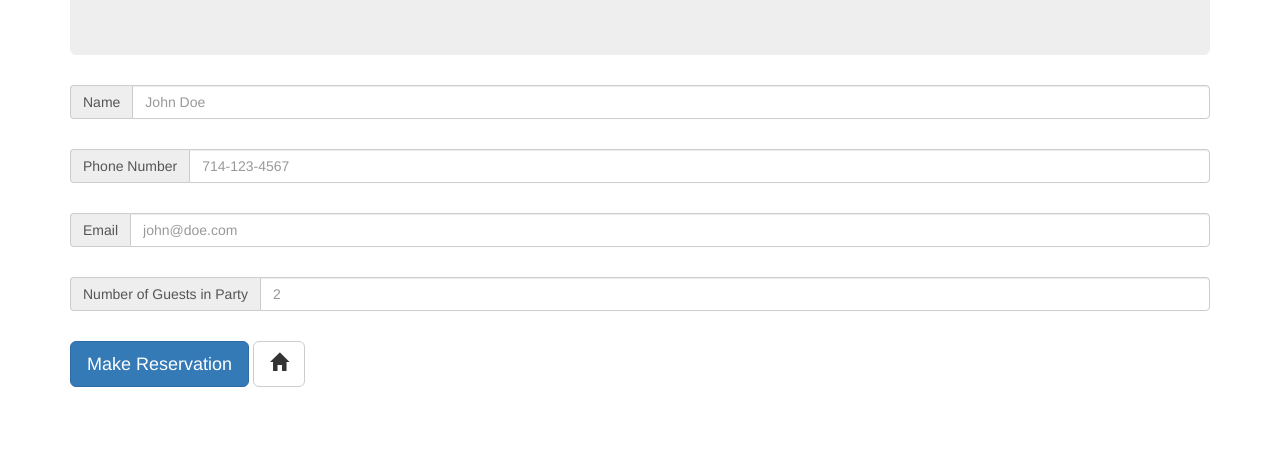
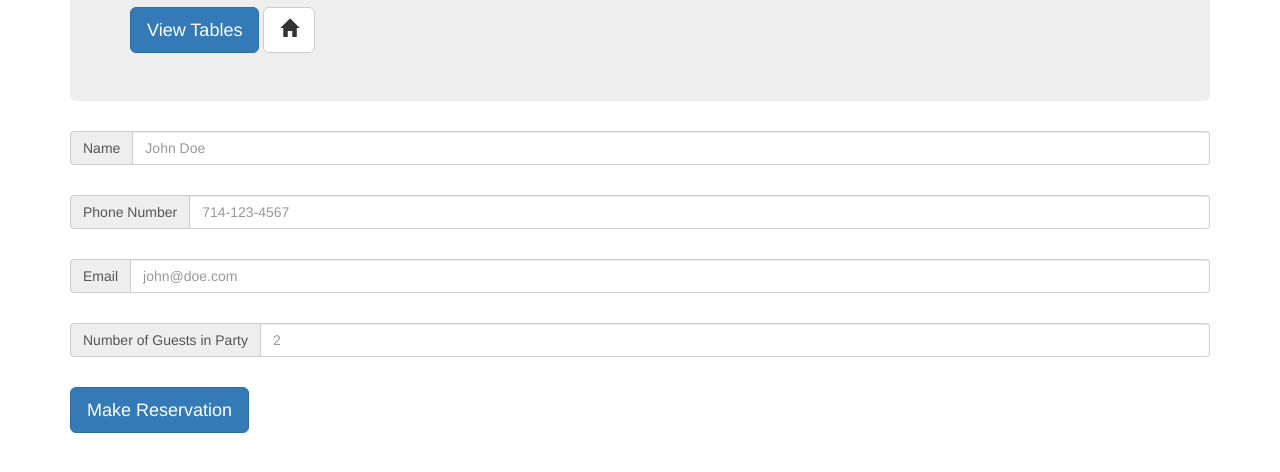
Before and after one commit to Hot-Restaurant/hot-restaurant, a website: page form.html in a window 1280 px wide. Shown: the part 140-612 px from the top of the page. Drawn offline with nearby package versions, Linux system fonts and the light colour scheme.

Commit message:
fixed buttons on form.html

```diff
--- a/form.html
+++ b/form.html
@@ -15,7 +15,10 @@
 
       <div class="jumbotron">
         <h1>Make a Reservation</h1>
-
+        <a class="btn btn-primary btn-lg" href="#" role="button">View Tables</a>
+        <button type="button" class="btn btn-default btn-lg">
+          <span class="glyphicon glyphicon-home" aria-hidden="true"></span>
+        </button>
       </div>
 
       <div class="lg-row-10">
@@ -46,10 +49,7 @@
           <input type="text" class="form-control" placeholder="2" aria-describedby="basic-addon1">
         </div>
 
-        <p><a class="btn btn-primary btn-lg" href="#" role="button">Make Reservation</a>
-        <button type="button" class="btn btn-default btn-lg">
-          <span class="glyphicon glyphicon-home" aria-hidden="true"></span>
-        </button>
+        <a class="btn btn-primary btn-lg" href="#" role="button">Make Reservation</a>
 
       </div>
     </div>
```
